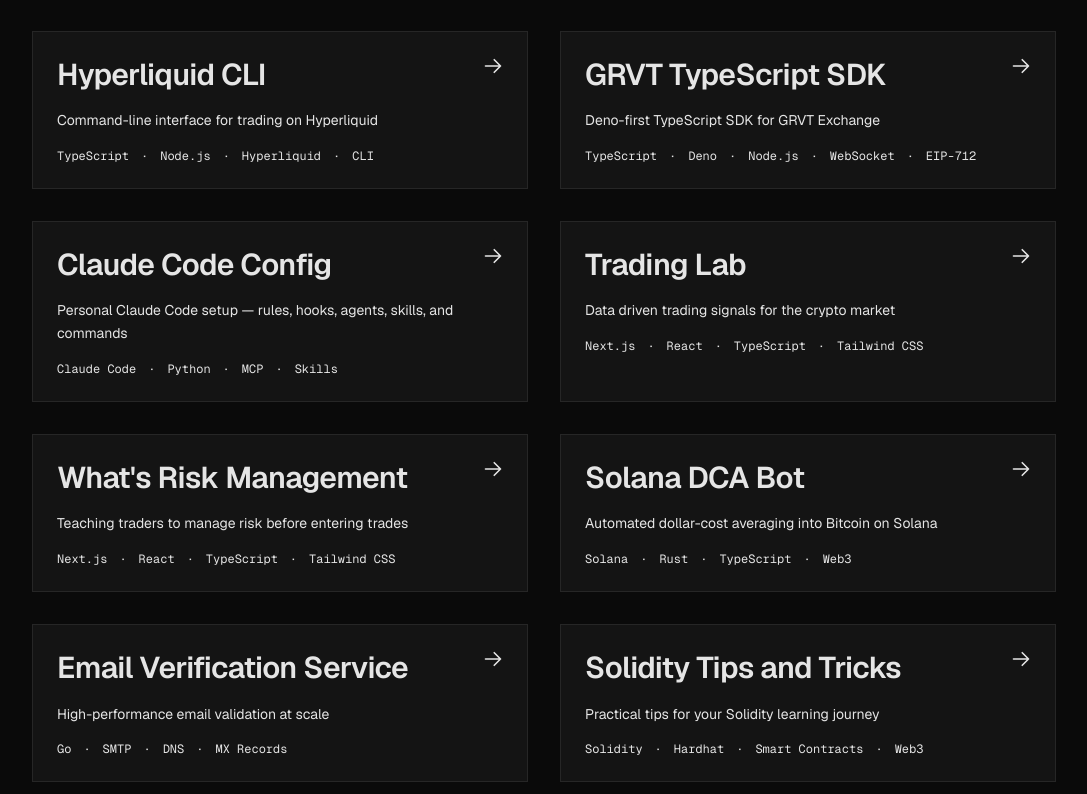
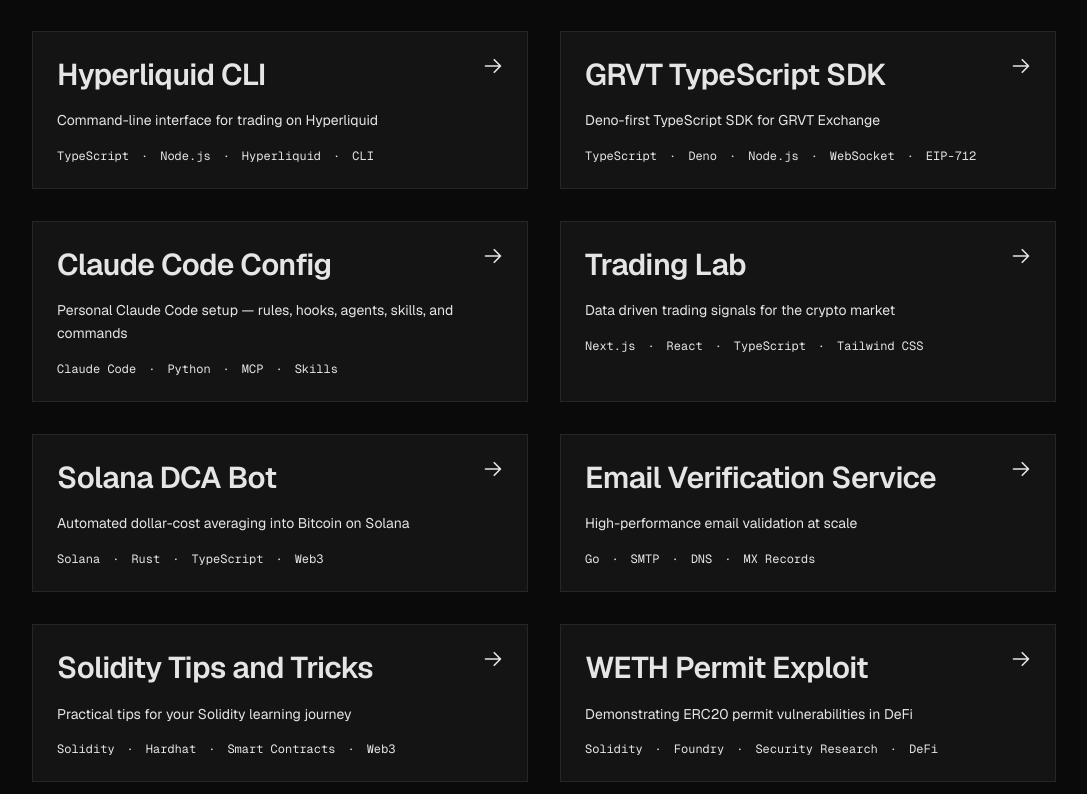
Before and after one commit to wezzcoetzee/wezzcoetzee, a Next.js app: page /work in a window 1280 px wide. Shown: the part 586-1380 px from the top of the page, without its empty margins (96-1183 px from the left). Built offline with nearby package versions, Linux system fonts and the light colour scheme.

Commit message:
Remove risk management project from work listings
- drop the What's Risk Management project from portfolio and LLM metadata
- add the Trading Lab GitHub link and update work page descriptions

```diff
--- a/src/app/work/page.tsx
+++ b/src/app/work/page.tsx
@@ -7,19 +7,19 @@
 export const metadata: Metadata = {
   title: 'Work',
   description:
-    'Selected projects by Wesley Coetzee: Hyperliquid CLI, GRVT TypeScript SDK, Trading Lab, risk-management tooling, on-chain bots, and smart-contract security research.',
+    'Selected projects by Wesley Coetzee: Hyperliquid CLI, GRVT TypeScript SDK, Trading Lab, on-chain bots, and smart-contract security research.',
   alternates: { canonical: '/work/' },
   openGraph: {
     title: 'Work · Wesley Coetzee',
     description:
-      'Selected projects: Hyperliquid CLI, GRVT TypeScript SDK, Trading Lab, risk-management tooling, on-chain bots, and smart-contract security research.',
+      'Selected projects: Hyperliquid CLI, GRVT TypeScript SDK, Trading Lab, on-chain bots, and smart-contract security research.',
     url: 'https://wezzcoetzee.com/work/',
   },
   twitter: {
     card: 'summary_large_image',
     title: 'Work · Wesley Coetzee',
     description:
-      'Selected projects: Hyperliquid CLI, GRVT TypeScript SDK, Trading Lab, risk-management tooling, on-chain bots, and smart-contract security research.',
+      'Selected projects: Hyperliquid CLI, GRVT TypeScript SDK, Trading Lab, on-chain bots, and smart-contract security research.',
   },
 };
 
--- a/src/data/projects.ts
+++ b/src/data/projects.ts
@@ -150,6 +150,10 @@
         label: 'Visit Site',
         url: 'https://tradinglab.vip',
       },
+      {
+        label: 'View on GitHub',
+        url: 'https://github.com/wezzcoetzee/tradinglab',
+      },
     ],
     highlights: [
       'Data driven trading',
@@ -158,32 +162,6 @@
       'Helps traders develop disciplined trading habits',
     ],
     dateCreated: '2026-02-02',
-  },
-  {
-    slug: 'risk-management',
-    title: "What's Risk Management",
-    tagline: 'Teaching traders to manage risk before entering trades',
-    description:
-      'An educational platform designed to help traders understand and implement proper risk management strategies. The site provides calculators, guides, and interactive tools that teach fundamental concepts like position sizing, stop-loss placement, and risk-to-reward ratios. Built to help both novice and experienced traders protect their capital while maximising their potential returns.',
-    technologies: ['Next.js', 'React', 'TypeScript', 'Tailwind CSS'],
-    role: 'Creator',
-    links: [
-      {
-        label: 'Visit Site',
-        url: 'https://whatsriskmanagement.com',
-      },
-      {
-        label: 'View on GitHub',
-        url: 'https://github.com/wezzcoetzee/whats-risk-management',
-      },
-    ],
-    highlights: [
-      'Interactive risk calculators for position sizing',
-      'Educational content on trading risk management',
-      'Responsive design for use on any device',
-      'Helps traders develop disciplined trading habits',
-    ],
-    dateCreated: '2024-03-20',
   },
   {
     slug: 'solana-dca-bot',
```
Also changed, not shown: public/llms-full.txt, public/llms.txt.
